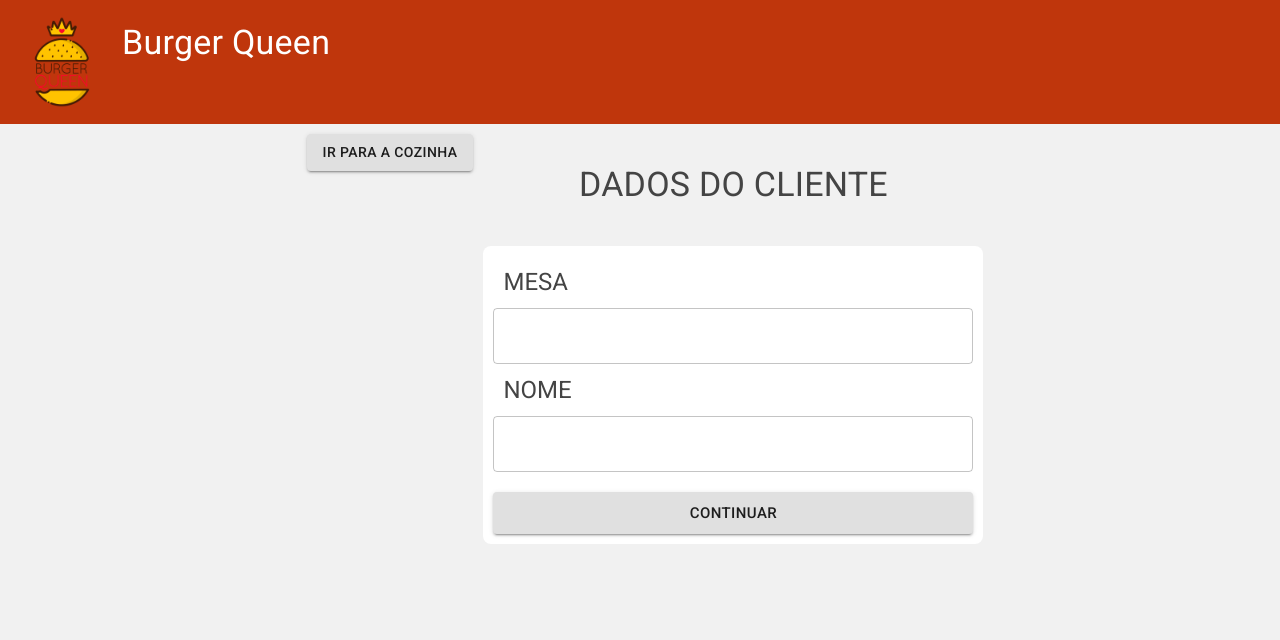
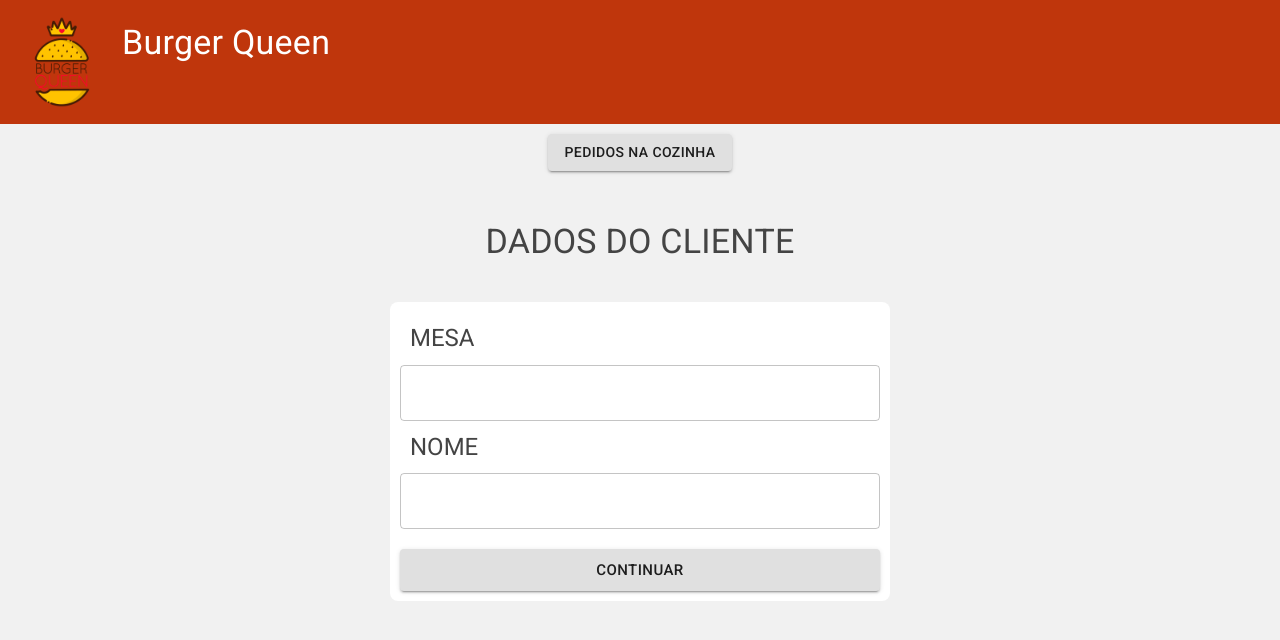
Before and after one commit to sshregina/sap003-burger-queen, a React (Create React App) app: page / in a window 1280 px wide. Shown: the top 640 px of the page. Built offline with nearby package versions, Linux system fonts and the light colour scheme; no server answers; the database is empty.

Commit message:
posicao do botao

```diff
--- a/src/view/molecules/card-kitchen/card-kitchen.js
+++ b/src/view/molecules/card-kitchen/card-kitchen.js
@@ -7,11 +7,10 @@ import { Link } from 'react-router-dom';
 function CardKitchen({ orders }) {
   return (
     <Box bgcolor="#F1F1F1" display="flex" color="#444444" minHeight="100vh" justifyContent="center">
-      <Box p="10px">
-        <Button to='/' component={Link} variant="contained">VOLTAR</Button>
-      </Box>
       <Box display="flex" flexDirection="column" alignItems="center">
-
+        <Box p="10px">
+          <Button to='/' component={Link} variant="contained" >VOLTAR</Button>
+        </Box>
         <Box textAlign="center" display="flex" py="40px">
           <Typography variant="h4">PEDIDOS PARA PREPARAR</Typography>
         </Box>
--- a/src/view/molecules/head-client-info/head-client-info.js
+++ b/src/view/molecules/head-client-info/head-client-info.js
@@ -16,10 +16,10 @@ function HeadClientInfo({ onSubmit, onBack }) {
 
   return (
     <Box bgcolor="#F1F1F1" display="flex" color="#444444" minHeight="100vh" justifyContent="center" >
-      <Box p="10px">
-        <Button to='/kitchen' component={Link} variant="contained">IR PARA A COZINHA</Button>
-      </Box>
       <Box display="flex" alignItems="center" flexDirection="column" >
+        <Box p="10px">
+          <Button to='/kitchen' component={Link} variant="contained">PEDIDOS NA COZINHA</Button>
+        </Box>
         <Box textAlign="center" display="flex" py="40px">
           <Typography variant="h4">DADOS DO CLIENTE</Typography>
         </Box>
```
